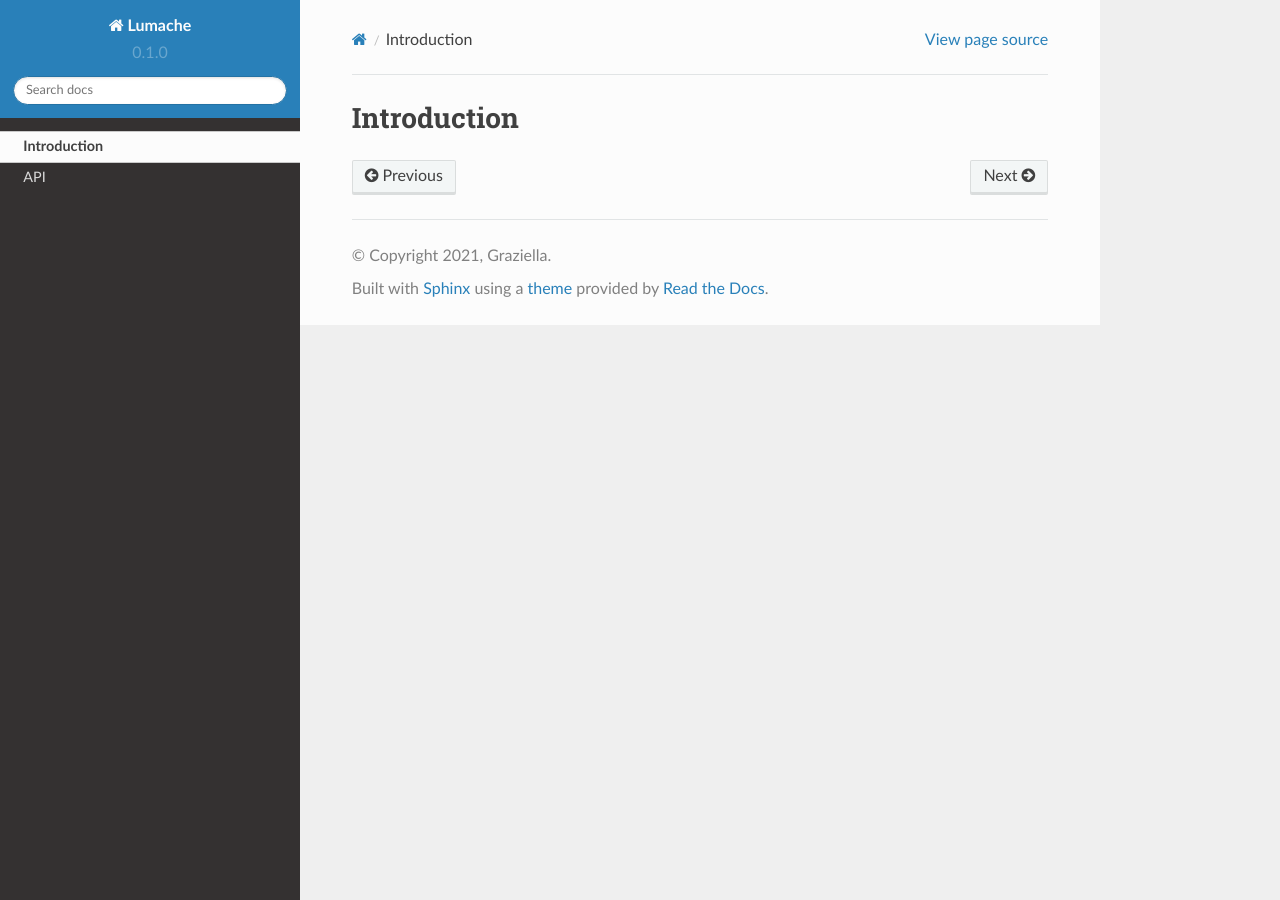
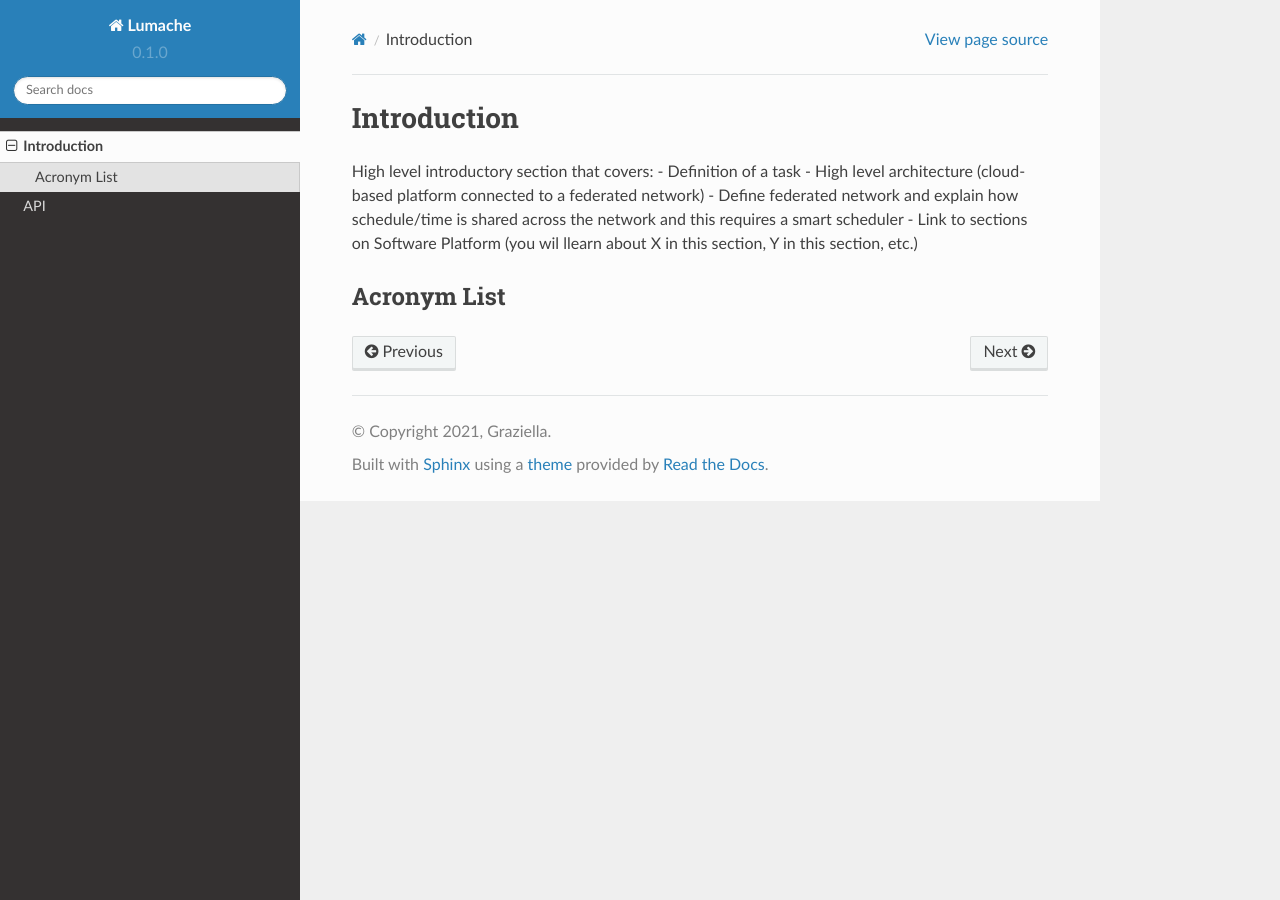
Before and after one commit to pfcooley/ASOUG, a Sphinx documentation site: the page built from docs/source/introduction.rst, in a window 1280 px wide. Built offline with Sphinx 7.4.7 and the Read the Docs theme 2.0.0, drawn with Linux system fonts in a browser that asks for light colours.

Commit message:
Update introduction.rst

```diff
--- a/docs/source/introduction.rst
+++ b/docs/source/introduction.rst
@@ -1,2 +1,11 @@
 Introduction
 ============
+
+High level introductory section that covers:
+- Definition of a task
+- High level architecture (cloud-based platform connected to a federated network)
+- Define federated network and explain how schedule/time is shared across the network and this requires a smart scheduler
+- Link to sections on Software Platform (you wil llearn about X in this section, Y in this section, etc.)
+
+Acronym List
+------------
```
